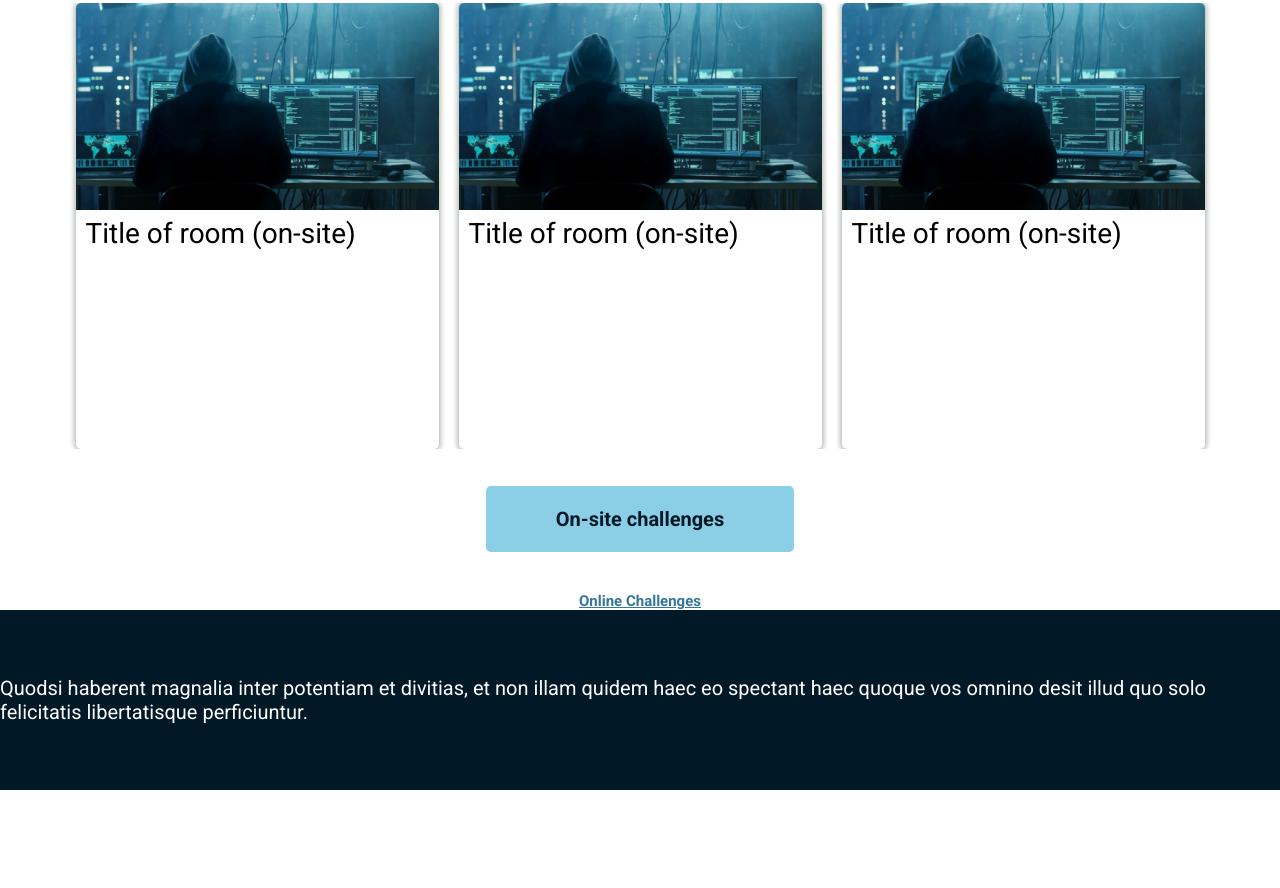
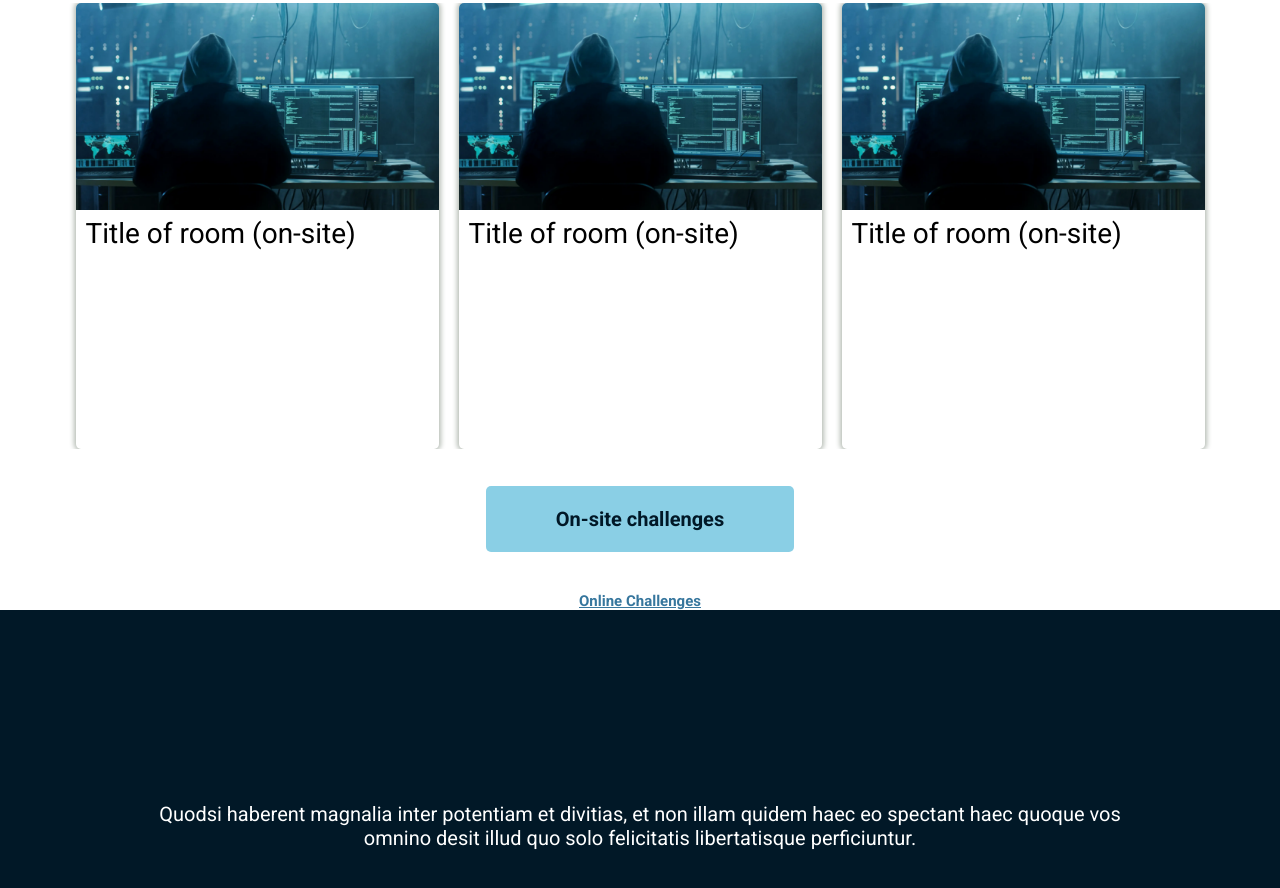
Before and after one commit to RobTrb/-ESC-HackerEscapeRooms, a plain HTML site: page index.html in a window 1280 px wide. Shown: the part 1379-2267 px from the top of the page. Before the commit the page ends 2169 px from the top, so only its background shows below. Drawn offline with Linux system fonts and the light colour scheme.

Commit message:
edited text properties in middleDivider

```diff
--- a/main.css
+++ b/main.css
@@ -140,14 +140,17 @@ header {
 
 .middleDivider {
     display: flex;
+    flex-direction: column;
     align-items: center;
     background-color: #011827;
     width: 100%;
-    height: 9em;
+    height: 20em;
     font-size: 20px;
 
 }
 
 .middleDivider a {
-
+    margin-top: 15%;
+    width: 80%;
+    text-align: center;
 }
```
